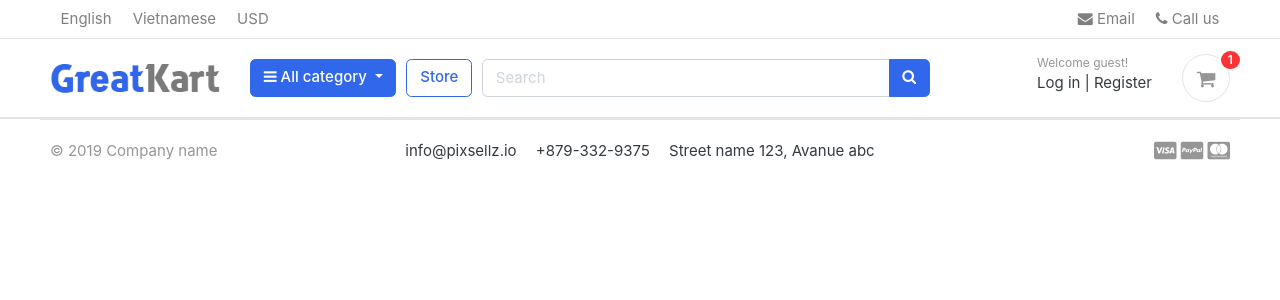
After one commit to Alaasamy2023/Gomarket---Django, a Django app: template GoMarket/templates/base.html in a window 1280 px wide. The commit adds this page. Shown: the top 300 px of the page. Run offline with Django 4.2, Linux system fonts and the light colour scheme; the template is opened without the code that fills it: most values are stand-ins (such as "Sample title", 1, 10 or a date in 2020); some libraries are stand-ins or nearby versions; some web fonts are replaced.

Commit message:
04-Making Base Template +nav + footer

```diff
--- /dev/null
+++ b/GoMarket/templates/base.html
@@ -0,0 +1,60 @@
+{% load static %}
+<!DOCTYPE HTML>
+<html lang="en">
+
+<head>
+    <meta charset="utf-8">
+    <meta http-equiv="pragma" content="no-cache" />
+    <meta http-equiv="cache-control" content="max-age=604800" />
+    <meta name="viewport" content="width=device-width, initial-scale=1, shrink-to-fit=no">
+
+    <title>GreatKart | One of the Biggest Online Shopping Platform</title>
+
+    <link href="{% static 'images/favicon.ico' %}" rel="shortcut icon" type="image/x-icon">
+
+    <!-- jQuery -->
+    <script src="{% static 'js/jquery-2.0.0.min.js' %}" type="text/javascript"></script>
+
+    <!-- Bootstrap4 files-->
+    <script src="{% static 'js/bootstrap.bundle.min.js' %}" type="text/javascript"></script>
+    <link href="{% static 'css/bootstrap.css' %}" rel="stylesheet" type="text/css" />
+
+    <!-- Font awesome 5 -->
+    <link href="{% static 'fonts/fontawesome/css/all.min.css' %}" type="text/css" rel="stylesheet">
+
+    <!-- custom style -->
+    <link href="{% static 'css/ui.css' %}" rel="stylesheet" type="text/css" />
+    <link href="{% static 'css/responsive.css' %}" rel="stylesheet" media="only screen and (max-width: 1200px)" />
+
+    <link href="{% static 'css/custom.css' %}" rel="stylesheet" type="text/css" />
+
+    <link rel="stylesheet" href="https://cdnjs.cloudflare.com/ajax/libs/font-awesome/4.7.0/css/font-awesome.min.css">
+
+    <!-- custom javascript -->
+    <script src="{% static 'js/script.js' %}" type="text/javascript"></script>
+
+    <script src="https://www.paypal.com/sdk/js?client-id=AUopVWBIvTc4jdtr1XdRZCj7uBaIPqKzOKBEhy04Z5-Z1CmZKEhxEQGErOUYnjwW8p9jTFO5X4xSv1Bv&currency=USD"></script>
+
+    <script type="text/javascript">
+        $(document).ready(function () {
+
+        });
+// jquery end
+    </script>
+
+</head>
+
+<body>
+    <!-- navbar -->
+    {% include 'includes/navbar.html' %}
+
+
+    {% block content %}
+    <!-- content -->
+
+    {% endblock %}
+
+    <!-- footer -->
+    {% include 'includes/footer.html' %}
+</body>
+</html>
--- /dev/null
+++ b/GoMarket/templates/includes/footer.html
@@ -0,0 +1,23 @@
+{% load static %}
+
+<!-- ========================= FOOTER ========================= -->
+<footer class="section-footer border-top">
+    <div class="container">
+        <section class="footer-bottom border-top row">
+            <div class="col-md-2">
+                <p class="text-muted"> &copy 2019 Company name </p>
+            </div>
+            <div class="col-md-8 text-md-center">
+                <span class="px-2">info@pixsellz.io</span>
+                <span class="px-2">+879-332-9375</span>
+                <span class="px-2">Street name 123, Avanue abc</span>
+            </div>
+            <div class="col-md-2 text-md-right text-muted">
+                <i class="fab fa-lg fa-cc-visa"></i>
+                <i class="fab fa-lg fa-cc-paypal"></i>
+                <i class="fab fa-lg fa-cc-mastercard"></i>
+            </div>
+        </section>
+    </div><!-- //container -->
+</footer>
+<!-- ========================= FOOTER END // ========================= -->
--- /dev/null
+++ b/GoMarket/templates/includes/navbar.html
@@ -0,0 +1,93 @@
+{% load static %}
+
+<header class="section-header">
+    <nav class="navbar p-md-0 navbar-expand-sm navbar-light border-bottom">
+        <div class="container">
+            <button class="navbar-toggler" type="button" data-toggle="collapse" data-target="#navbarTop4"
+                aria-controls="navbarNav" aria-expanded="false" aria-label="Toggle navigation">
+                <span class="navbar-toggler-icon"></span>
+            </button>
+            <div class="collapse navbar-collapse" id="navbarTop4">
+                <ul class="navbar-nav mr-auto">
+                    <li class="nav-item dropdown">
+                        <a href="#" class="nav-link"> English </a>
+                    </li>
+                    <li class="nav-item dropdown">
+                        <a href="#" class="nav-link"> Vietnamese </a>
+                    </li>
+                    <li class="nav-item dropdown">
+                        <a href="#" class="nav-link"> USD </a>
+                    </li>
+                </ul>
+                <ul class="navbar-nav">
+                    <li><a href="#" class="nav-link"> <i class="fa fa-envelope"></i> Email </a></li>
+                    <li><a href="#" class="nav-link"> <i class="fa fa-phone"></i> Call us </a></li>
+                </ul> <!-- list-inline //  -->
+            </div> <!-- navbar-collapse .// -->
+        </div> <!-- container //  -->
+    </nav>
+
+    <section class="header-main border-bottom">
+        <div class="container">
+            <div class="row align-items-center">
+                <div class="col-lg-2 col-md-3 col-6">
+                    <a href="{% url 'home' %}" class="brand-wrap">
+                        <img class="logo" src="{% static './images/logo.png' %}">
+                    </a> <!-- brand-wrap.// -->
+                </div>
+                <div class="col-lg col-sm col-md col-6 flex-grow-0">
+                    <div class="category-wrap dropdown d-inline-block float-right">
+                        <button type="button" class="btn btn-primary dropdown-toggle" data-toggle="dropdown">
+                            <i class="fa fa-bars"></i> All category
+                        </button>
+                        <div class="dropdown-menu">
+                            <a class="dropdown-item" href="#">All products</a>
+                            {% for category in links %}
+                            <a class="dropdown-item" href="{{ category.get_url }}">{{ category.category_name }}</a>
+                            {% endfor %}
+                        </div>
+                    </div> <!-- category-wrap.// -->
+                </div> <!-- col.// -->
+                <a href="#" class="btn btn-outline-primary">Store</a>
+                <div class="col-lg  col-md-6 col-sm-12 col">
+                    <form action="#" class="search" method="GET">
+                        <div class="input-group w-100">
+                            <input type="text" class="form-control" style="width:60%;" placeholder="Search" name="q" value="{{ q }}">
+                            <div class="input-group-append">
+                                <button class="btn btn-primary" type="submit">
+                                    <i class="fa fa-search"></i>
+                                </button>
+                            </div>
+                        </div>
+                    </form> <!-- search-wrap .end// -->
+                </div> <!-- col.// -->
+                <div class="col-lg-3 col-sm-6 col-8 order-2 order-lg-3">
+                    <div class="d-flex justify-content-end mb-3 mb-lg-0">
+                        {% if user.id is None %}
+                        <div class="widget-header">
+                            <small class="title text-muted">Welcome guest!</small>
+                            <div>
+                                <a href="#">Log in</a> <span class="dark-transp"> | </span>
+                                <a href="#"> Register</a>
+                            </div>
+                        </div>
+                        {% else %}
+                        <div class="widget-header">
+                            <small class="title text-muted">Welcome {{ user.first_name }}!</small>
+                            <div>
+                                <a href="#">Dashboard</a> <span class="dark-transp"> | </span>
+                                <a href="#"> Logout</a>
+                            </div>
+                        </div>
+                        {% endif %}
+                        <a href="#" class="widget-header pl-3 ml-3">
+                            <div class="icon icon-sm rounded-circle border"><i class="fa fa-shopping-cart"></i>
+                            </div>
+                            <span class="badge badge-pill badge-danger notify">{{ cart_count }}</span>
+                        </a>
+                    </div> <!-- widgets-wrap.// -->
+                </div> <!-- col.// -->
+            </div> <!-- row.// -->
+        </div> <!-- container.// -->
+    </section> <!-- header-main .// -->
+</header> <!-- section-header.// -->
```
Also changed, not shown: GoMarket/templates/home.html (+3 -161 lines).
